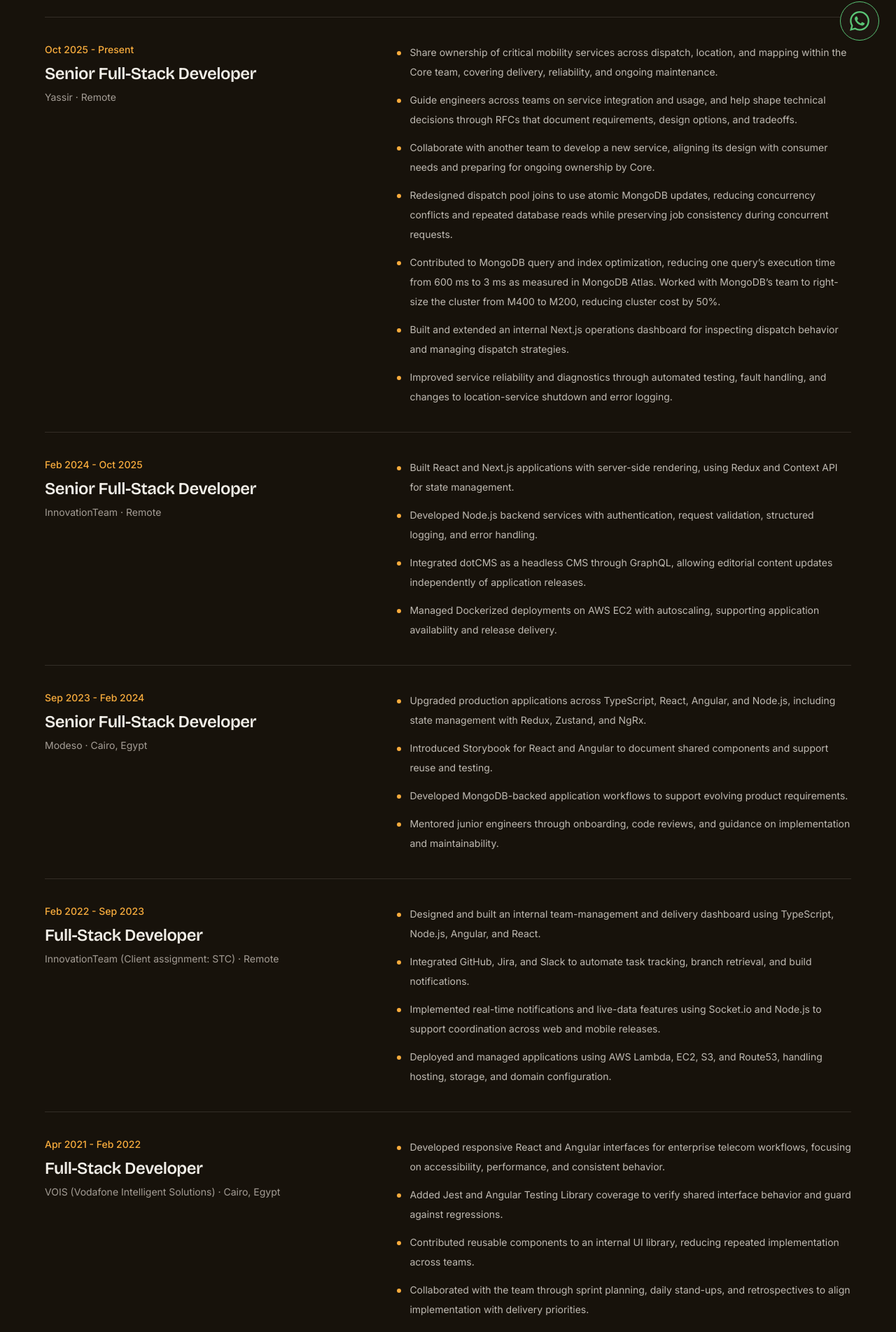
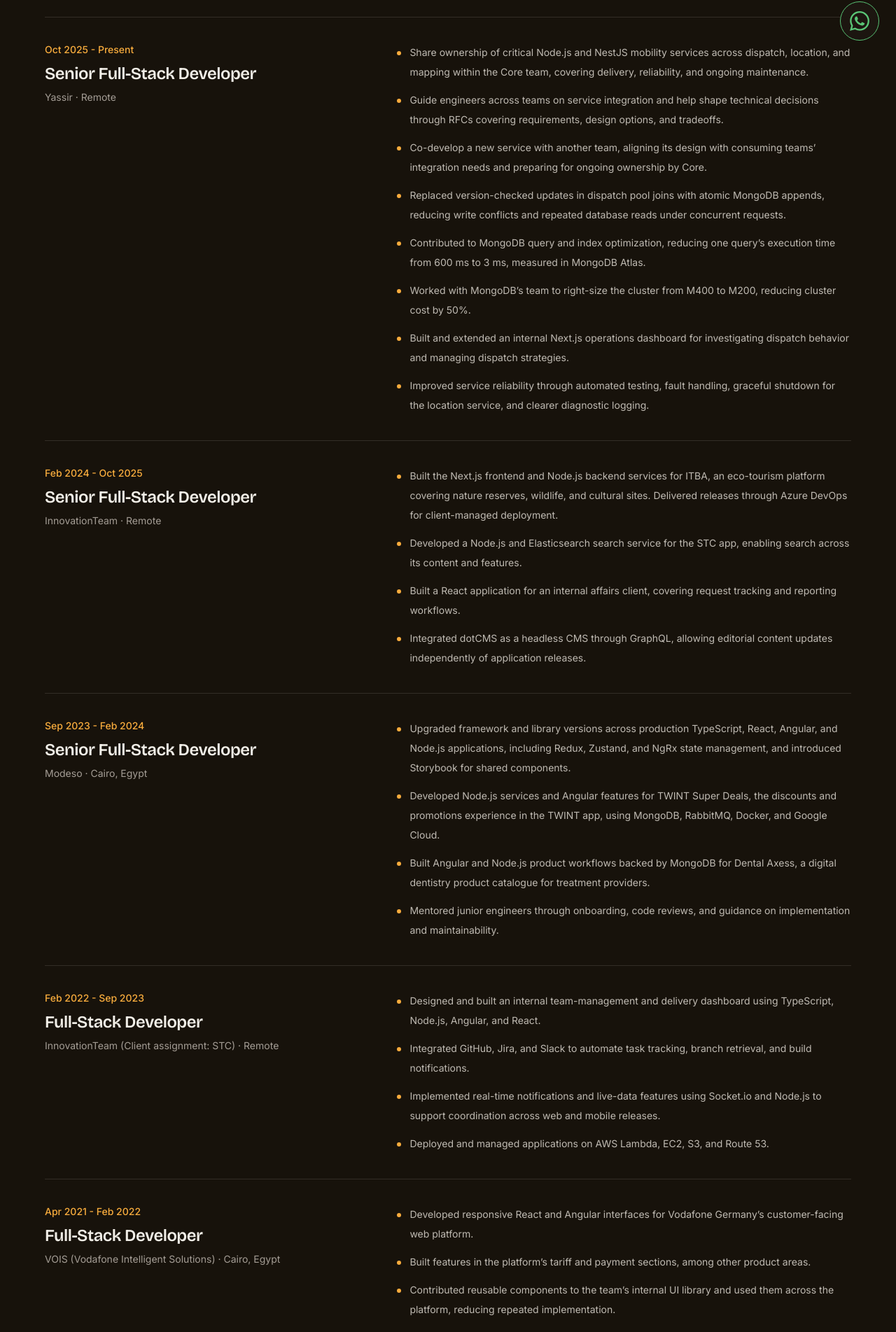
Before and after one commit to hassanharga/portfolio, a Next.js app: page /resume in a window 1280 px wide. Shown: the part 718-2621 px from the top of the page at 70% size. Built offline with nearby package versions, Linux system fonts and the light colour scheme.

Commit message:
docs: sync portfolio content with approved CV

```diff
--- a/data/content.ts
+++ b/data/content.ts
@@ -18,12 +18,12 @@ export const skills = {
   backendSystems: {
     title: 'Backend systems',
     summary: 'Design APIs and services that stay maintainable under real product traffic.',
-    items: ['Node.js', 'NestJS', 'Express', 'Go', 'REST APIs', 'GraphQL', 'BullMQ', 'Google Cloud Pub/Sub'],
+    items: ['Node.js', 'NestJS', 'Express', 'Go', 'REST APIs', 'GraphQL', 'Socket.io', 'BullMQ', 'RabbitMQ', 'Google Cloud Pub/Sub'],
   },
   dataInfrastructure: {
     title: 'Data & infrastructure',
     summary: 'Choose pragmatic storage, caching, and deployment paths for the problem.',
-    items: ['PostgreSQL', 'MongoDB', 'Redis', 'DynamoDB', 'SQLite', 'Prisma', 'Docker', 'AWS', 'Google Cloud', 'CI/CD'],
+    items: ['PostgreSQL', 'MongoDB', 'Redis', 'DynamoDB', 'SQLite', 'Elasticsearch', 'Prisma', 'Docker', 'NGINX', 'AWS', 'Google Cloud', 'GitHub Actions', 'AWS CodePipeline', 'Azure DevOps', 'CI/CD'],
   },
   engineeringLeadership: {
     title: 'Engineering leadership',
@@ -67,13 +67,14 @@ export const experience = [
     location: 'Remote',
     period: 'Oct 2025 - Present',
     description: [
-      'Share ownership of critical mobility services across dispatch, location, and mapping within the Core team, covering delivery, reliability, and ongoing maintenance.',
-      'Guide engineers across teams on service integration and usage, and help shape technical decisions through RFCs that document requirements, design options, and tradeoffs.',
-      'Collaborate with another team to develop a new service, aligning its design with consumer needs and preparing for ongoing ownership by Core.',
-      'Redesigned dispatch pool joins to use atomic MongoDB updates, reducing concurrency conflicts and repeated database reads while preserving job consistency during concurrent requests.',
-      'Contributed to MongoDB query and index optimization, reducing one query’s execution time from 600 ms to 3 ms as measured in MongoDB Atlas. Worked with MongoDB’s team to right-size the cluster from M400 to M200, reducing cluster cost by 50%.',
-      'Built and extended an internal Next.js operations dashboard for inspecting dispatch behavior and managing dispatch strategies.',
-      'Improved service reliability and diagnostics through automated testing, fault handling, and changes to location-service shutdown and error logging.',
+      'Share ownership of critical Node.js and NestJS mobility services across dispatch, location, and mapping within the Core team, covering delivery, reliability, and ongoing maintenance.',
+      'Guide engineers across teams on service integration and help shape technical decisions through RFCs covering requirements, design options, and tradeoffs.',
+      'Co-develop a new service with another team, aligning its design with consuming teams’ integration needs and preparing for ongoing ownership by Core.',
+      'Replaced version-checked updates in dispatch pool joins with atomic MongoDB appends, reducing write conflicts and repeated database reads under concurrent requests.',
+      'Contributed to MongoDB query and index optimization, reducing one query’s execution time from 600 ms to 3 ms, measured in MongoDB Atlas.',
+      'Worked with MongoDB’s team to right-size the cluster from M400 to M200, reducing cluster cost by 50%.',
+      'Built and extended an internal Next.js operations dashboard for investigating dispatch behavior and managing dispatch strategies.',
+      'Improved service reliability through automated testing, fault handling, graceful shutdown for the location service, and clearer diagnostic logging.',
     ],
   },
   {
@@ -83,10 +84,10 @@ export const experience = [
     location: 'Remote',
     period: 'Feb 2024 - Oct 2025',
     description: [
-      'Built React and Next.js applications with server-side rendering, using Redux and Context API for state management.',
-      'Developed Node.js backend services with authentication, request validation, structured logging, and error handling.',
+      'Built the Next.js frontend and Node.js backend services for ITBA, an eco-tourism platform covering nature reserves, wildlife, and cultural sites. Delivered releases through Azure DevOps for client-managed deployment.',
+      'Developed a Node.js and Elasticsearch search service for the STC app, enabling search across its content and features.',
+      'Built a React application for an internal affairs client, covering request tracking and reporting workflows.',
       'Integrated dotCMS as a headless CMS through GraphQL, allowing editorial content updates independently of application releases.',
-      'Managed Dockerized deployments on AWS EC2 with autoscaling, supporting application availability and release delivery.',
     ],
   },
   {
@@ -96,9 +97,9 @@ export const experience = [
     location: 'Cairo, Egypt',
     period: 'Sep 2023 - Feb 2024',
     description: [
-      'Upgraded production applications across TypeScript, React, Angular, and Node.js, including state management with Redux, Zustand, and NgRx.',
-      'Introduced Storybook for React and Angular to document shared components and support reuse and testing.',
-      'Developed MongoDB-backed application workflows to support evolving product requirements.',
+      'Upgraded framework and library versions across production TypeScript, React, Angular, and Node.js applications, including Redux, Zustand, and NgRx state management, and introduced Storybook for shared components.',
+      'Developed Node.js services and Angular features for TWINT Super Deals, the discounts and promotions experience in the TWINT app, using MongoDB, RabbitMQ, Docker, and Google Cloud.',
+      'Built Angular and Node.js product workflows backed by MongoDB for Dental Axess, a digital dentistry product catalogue for treatment providers.',
       'Mentored junior engineers through onboarding, code reviews, and guidance on implementation and maintainability.',
     ],
   },
@@ -112,7 +113,7 @@ export const experience = [
       'Designed and built an internal team-management and delivery dashboard using TypeScript, Node.js, Angular, and React.',
       'Integrated GitHub, Jira, and Slack to automate task tracking, branch retrieval, and build notifications.',
       'Implemented real-time notifications and live-data features using Socket.io and Node.js to support coordination across web and mobile releases.',
-      'Deployed and managed applications using AWS Lambda, EC2, S3, and Route53, handling hosting, storage, and domain configuration.',
+      'Deployed and managed applications on AWS Lambda, EC2, S3, and Route 53.',
     ],
   },
   {
@@ -122,10 +123,10 @@ export const experience = [
     location: 'Cairo, Egypt',
     period: 'Apr 2021 - Feb 2022',
     description: [
-      'Developed responsive React and Angular interfaces for enterprise telecom workflows, focusing on accessibility, performance, and consistent behavior.',
+      'Developed responsive React and Angular interfaces for Vodafone Germany’s customer-facing web platform.',
+      'Built features in the platform’s tariff and payment sections, among other product areas.',
+      'Contributed reusable components to the team’s internal UI library and used them across the platform, reducing repeated implementation.',
       'Added Jest and Angular Testing Library coverage to verify shared interface behavior and guard against regressions.',
-      'Contributed reusable components to an internal UI library, reducing repeated implementation across teams.',
-      'Collaborated with the team through sprint planning, daily stand-ups, and retrospectives to align implementation with delivery priorities.',
     ],
   },
   {
@@ -135,7 +136,8 @@ export const experience = [
     location: 'Cairo, Egypt',
     period: 'Apr 2019 - Apr 2021',
     description: [
-      'Delivered full-stack web applications using TypeScript, React, Angular, Node.js, MongoDB, and AWS services including DynamoDB, EC2, and S3.',
+      'Built core React, Redux, and TypeScript features for Sijil, a healthcare booking platform for clinics, labs, and imaging centers.',
+      'Developed booking, patient registration, and shift-scheduling workflows with real-time updates over Socket.io, plus Arabic and English localization and reports for labs and imaging centers.',
       'Built mobile applications with React Native and Expo alongside web products.',
       'Developed real-time dashboards and chat features using Node.js and Socket.io, with Redis for caching and session management.',
       'Established CI/CD pipelines using AWS CodePipeline and GitHub Actions to automate build, test, and deployment workflows.',
@@ -163,7 +165,7 @@ export const projects = [
     title: 'Yassir',
     description: 'Ride-hailing product work across backend services, delivery tooling, and platform operations.',
     contribution:
-      'Share ownership of dispatch, location, and mapping services, guide cross-team integrations through RFCs, and build a Next.js operations dashboard. Redesigned pool joins with atomic MongoDB updates to reduce conflicts and repeated reads.',
+      'Share Core-team ownership of critical Node.js and NestJS services across dispatch, location, and mapping, guide cross-team integrations, and help shape technical decisions through RFCs. Replaced version-checked updates in dispatch pool joins with atomic MongoDB appends and built an internal Next.js operations dashboard.',
     outcome: 'Core mobility services and operations tooling. Contributed to query and index optimization that reduced one query from 600 ms to 3 ms in MongoDB Atlas, and cluster right-sizing from M400 to M200 that halved cluster cost.',
     tags: [
       'TypeScript ',
@@ -222,10 +224,10 @@ export const projects = [
     slug: 'itba',
     category: 'Professional',
     title: 'ITBA',
-    description: 'Eco-tourism application for exploring North Reserve locations, wildlife, and culturally significant sites.',
+    description: 'Eco-tourism platform for exploring nature reserves, wildlife, and cultural sites.',
     contribution:
-      'Worked across the public Next.js experience and supporting Node.js services for an eco-tourism product.',
-    outcome: 'Tourism product build spanning a public Next.js experience and supporting backend services.',
+      'Built the Next.js frontend and Node.js backend services for ITBA, an eco-tourism platform covering nature reserves, wildlife, and cultural sites. Delivered releases through Azure DevOps for client-managed deployment.',
+    outcome: 'Next.js frontend and Node.js backend services delivered through Azure DevOps for client-managed deployment.',
     tags: ['React', 'Next.js', 'Node.js', 'Typescript', 'Material-UI', 'Azure'],
     displayTags: ['React', 'Next.js', 'Node.js', 'TypeScript', 'Azure'],
     image: '/images/itba.jpg',
@@ -365,10 +367,10 @@ export const projects = [
     title: 'Vodafone Germany',
     description: 'Customer-facing web delivery for Vodafone Germany.',
     contribution:
-      'Contributed TypeScript and Angular delivery to customer-facing Vodafone Germany experiences.',
+      'Developed responsive React and Angular interfaces for Vodafone Germany’s customer-facing platform, including tariff and payment features, reusable components, and automated interface tests.',
     outcome: 'Enterprise web delivery for Vodafone Germany customer-facing experiences.',
-    tags: ['TypeScript', 'JavaScript', 'Angular', 'JIRA'],
-    displayTags: ['TypeScript', 'Angular', 'JavaScript', 'Jira'],
+    tags: ['TypeScript', 'JavaScript', 'React', 'Angular', 'JIRA'],
+    displayTags: ['TypeScript', 'React', 'Angular', 'JavaScript', 'Jira'],
     image: '/images/vodafone.png',
     link: 'https://www.vodafone.de/',
     linkLabel: 'Visit site',
```
Also changed, not shown: public/llms.txt.
